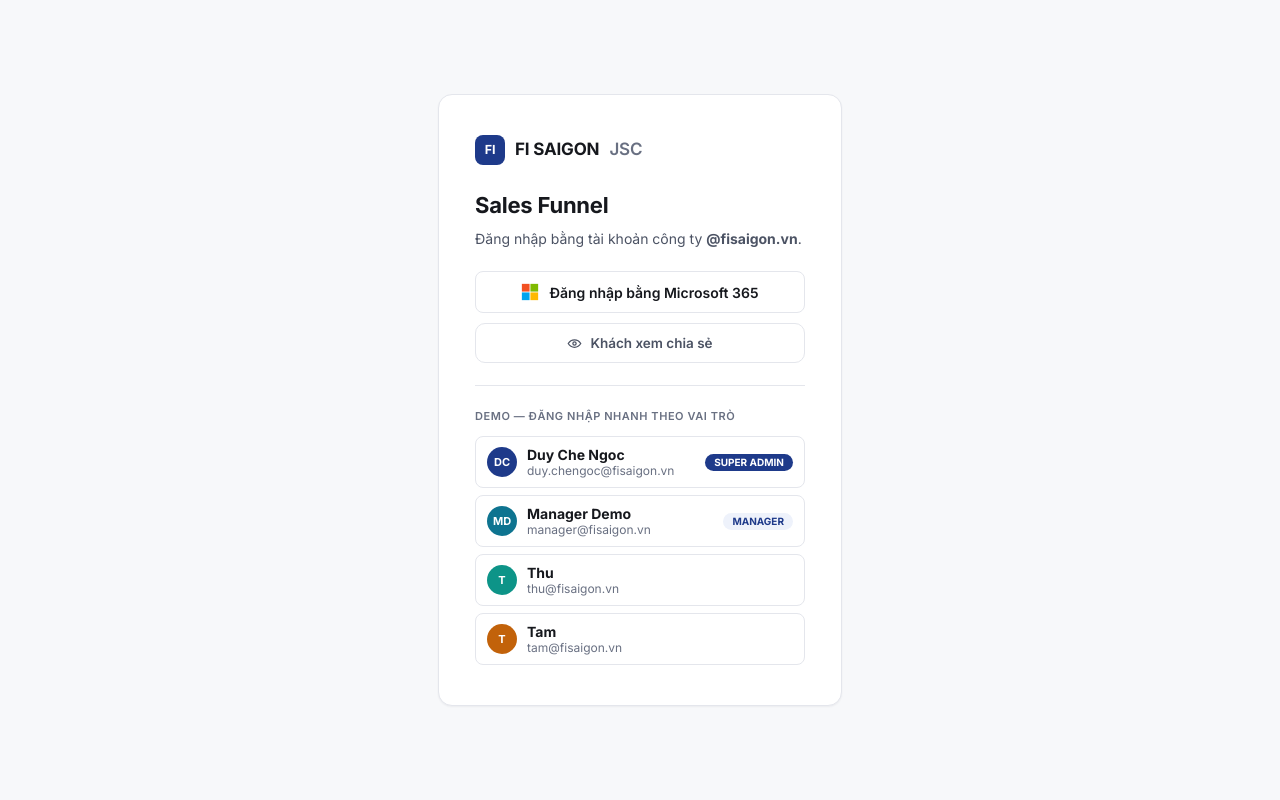
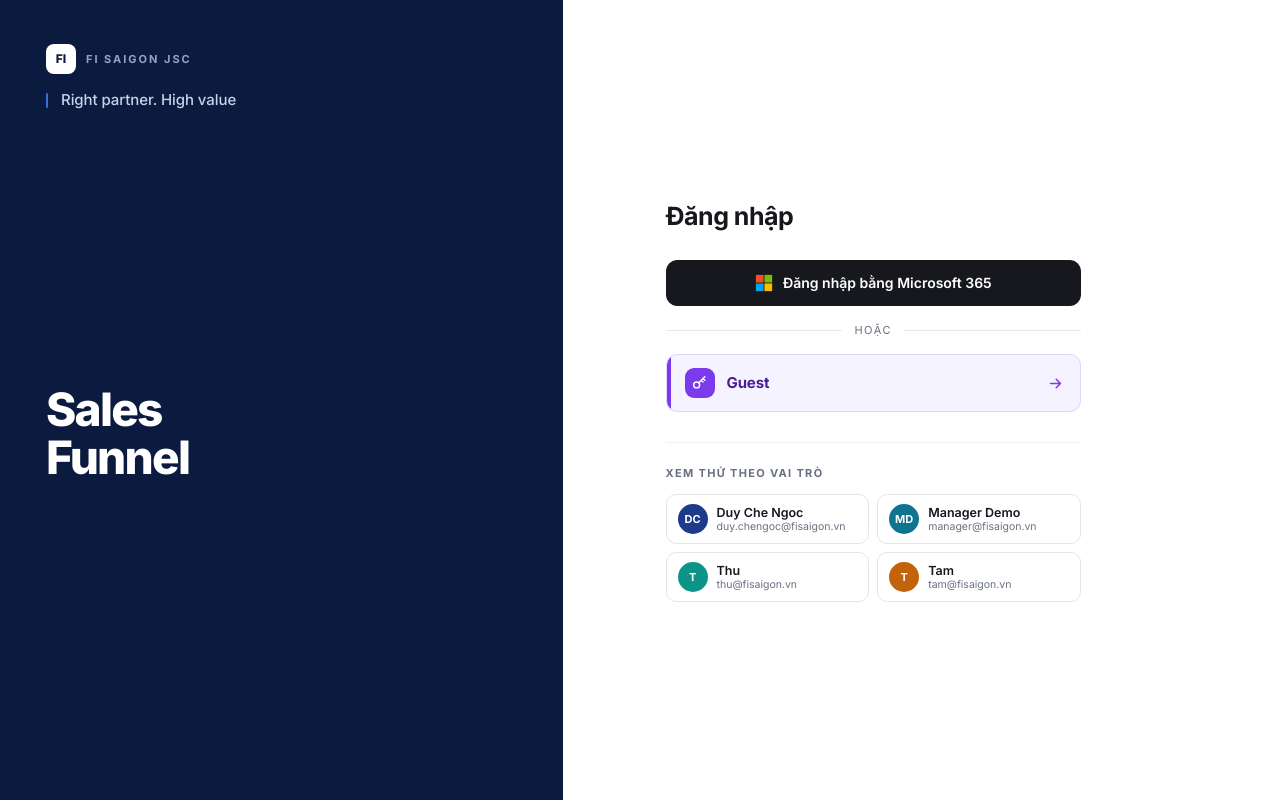
Before and after one commit to cnduy1192/project_sales, a plain HTML site: page index.html in a window 1280 px wide. Drawn offline with nearby package versions, Linux system fonts and the light colour scheme.

Commit message:
Add files via upload

```diff
--- a/index.html
+++ b/index.html
@@ -11,6 +11,7 @@
 <link rel="stylesheet" href="styles.css">
 <link rel="stylesheet" href="ui-kit.css">
 <link rel="stylesheet" href="share.css">
+<link rel="stylesheet" href="login.css">
 </head>
 <body>
 
@@ -353,5 +354,6 @@
 <script src="js/ui-kit.js"></script>
 <script src="js/share.js"></script>
 <script src="js/guest.js"></script>
+<script src="js/login-ui.js"></script>
 </body>
 </html>
--- /dev/null
+++ b/js/login-ui.js
@@ -0,0 +1,82 @@
+/* js/login-ui.js — Dựng lại màn đăng nhập (nạp CUỐI CÙNG).
+ * Không tạo mới nút .ms-btn / #roleRow — DI CHUYỂN node có sẵn để giữ nguyên handler
+ * do auth.js và config.js đã gắn. Nút khách đổi nhãn thành "Guest". */
+(function () {
+  "use strict";
+
+  const NCC_COLOR = { "Roquette": "#3B6BE0", "IFF": "#14B8A6", "Kimica": "#A78BFA" };
+  const FALLBACK = ["#3B6BE0", "#14B8A6", "#A78BFA"];
+
+  function counts() {
+    const recs = (typeof RECORDS !== "undefined" && RECORDS) || [];
+    const by = {};
+    recs.forEach(r => { if (r.ncc) by[r.ncc] = (by[r.ncc] || 0) + 1; });
+    const names = (typeof LISTS !== "undefined" && LISTS.nccs && LISTS.nccs.length)
+      ? LISTS.nccs.slice() : Object.keys(by);
+    return names.map((n, i) => ({
+      name: n, n: by[n] || 0, color: NCC_COLOR[n] || FALLBACK[i % FALLBACK.length],
+    }));
+  }
+
+  function build() {
+    const login = document.getElementById("login");
+    if (!login || login.dataset.rebuilt) return;
+    void counts;                     // giữ hàm cho lần dùng sau, không hiển thị số liệu ở cửa
+    const msBtn = login.querySelector(".ms-btn");
+    const roleRow = login.querySelector("#roleRow");
+    if (!msBtn || !roleRow) return;              // chưa sẵn sàng, thử lại sau
+    const guestBtn = login.querySelector("#btnGuest");
+
+    const shell = document.createElement("div");
+    shell.className = "login-shell";
+    shell.innerHTML =
+      '<aside class="lg-brand">' +
+        '<div class="lg-top">' +
+          '<div class="lg-eyebrow"><span class="lg-mark">FI</span>FI SAIGON JSC</div>' +
+          '<p class="lg-slogan">Right partner. High value</p>' +
+        '</div>' +
+        '<h1 class="lg-title">Sales<br>Funnel</h1>' +
+        '<span aria-hidden="true"></span>' +
+      '</aside>' +
+      '<main class="lg-pane">' +
+        '<h2 class="lg-h2">Đăng nhập</h2>' +
+        '<div class="lg-actions" id="lgActions"></div>' +
+        '<div class="lg-demo"><div class="lg-demo-h">Xem thử theo vai trò</div></div>' +
+      '</main>';
+
+    const card = login.querySelector(".login-card");
+    login.appendChild(shell);
+    const actions = shell.querySelector("#lgActions");
+
+    actions.appendChild(msBtn);                                   // giữ handler đăng nhập MS
+    const or = document.createElement("div");
+    or.className = "lg-or"; or.textContent = "hoặc";
+    actions.appendChild(or);
+
+    // nút Guest: đổi nhãn, giữ nguyên hành vi (mở popup nhập mã)
+    const g = guestBtn || document.createElement("button");
+    if (!guestBtn) {
+      g.id = "btnGuest"; g.type = "button"; g.className = "guest-btn";
+      g.onclick = () => { if (window.FISG_GUEST) FISG_GUEST.screen(); };
+    }
+    g.innerHTML =
+      '<span class="lg-guest-ico" aria-hidden="true">' +
+        '<svg width="17" height="17" viewBox="0 0 24 24" fill="none" stroke="currentColor" stroke-width="2" stroke-linecap="round" stroke-linejoin="round"><circle cx="8" cy="14" r="4.2"/><path d="M11 11l8.5-8.5M17 5l2.5 2.5M14.5 7.5L17 10"/></svg>' +
+      '</span>' +
+      '<span class="lg-guest-t">Guest</span>' +
+      '<svg class="lg-arrow" width="17" height="17" viewBox="0 0 24 24" fill="none" stroke="currentColor" stroke-width="2.2" stroke-linecap="round" stroke-linejoin="round" aria-hidden="true"><path d="M5 12h14M13 6l6 6-6 6"/></svg>';
+    actions.appendChild(g);
+
+    shell.querySelector(".lg-demo").appendChild(roleRow);          // giữ handler chọn vai trò
+    if (card) card.remove();
+    login.dataset.rebuilt = "1";
+  }
+
+  function boot() {
+    build();
+    setTimeout(build, 300);      // phòng khi guest.js gắn nút muộn hơn
+    setTimeout(build, 900);
+  }
+  if (document.readyState === "loading") document.addEventListener("DOMContentLoaded", boot);
+  else boot();
+})();
--- a/js/share.js
+++ b/js/share.js
@@ -40,7 +40,9 @@
   /* ---------- Dự phòng: list SharePoint (nếu có) ---------- */
   async function fetchSharesFromSP() {
     if (!live()) return [];
-    const items = await FISG_GRAPH.listItems(LIST());
+    let items = [];
+    try { items = await FISG_GRAPH.listItems(LIST()); }
+    catch (e) { return []; }        // chưa có list Shares -> coi như sổ rỗng, KHÔNG báo lỗi
     const supMap = {};
     try {
       (await FISG_GRAPH.listItems("Suppliers")).forEach(s => {
@@ -275,9 +277,15 @@
       }
       const ncc = scope === "Tất cả NCC" ? "" : $("shNcc").value;
       const expiry = $("shExp").value;
+      if (!workerUrl()) {
+        msg.innerHTML = 'Chưa cấu hình <b>SHARE_WORKER_URL</b> trong <code>js/sp-config.js</code>. ' +
+                        'Deploy Share Gateway theo <code>FISG_Share_Worker.js</code> rồi dán URL vào đó.';
+        msg.className = "sh-hint err"; return;
+      }
       $("shSave").disabled = true; msg.textContent = "Đang lưu…"; msg.className = "sh-hint";
       try {
-        const all = await fetchShares();
+        let all = [];
+        try { all = await fetchShares(); } catch (e) { all = []; }
         if (all.some(s => s.key === k && s.active)) {
           msg.textContent = "KEY này đang được dùng. Chọn mã khác."; msg.className = "sh-hint err";
           $("shSave").disabled = false; return;
--- /dev/null
+++ b/login.css
@@ -0,0 +1,118 @@
+/* login.css — Màn đăng nhập.
+   Bảng trái: chỉ tên công ty, slogan và tên sản phẩm — chữ ít, khoảng trống nhiều.
+   Bảng phải: ba lối vào; Guest là khối tím, điểm màu duy nhất trên nền trắng. */
+
+.login-shell {
+  position: fixed; inset: 0; display: grid;
+  grid-template-columns: minmax(0, 44%) minmax(0, 56%);
+  background: var(--surface);
+}
+
+/* ---------- Trái: bảng thương hiệu ---------- */
+.lg-brand {
+  position: relative; overflow: hidden;
+  display: flex; flex-direction: column; justify-content: space-between;
+  padding: 44px 46px; background: #0B1A3F; color: #fff;
+}
+.lg-eyebrow {
+  display: flex; align-items: center; gap: 10px;
+  font-size: 11px; font-weight: 700; letter-spacing: .18em; text-transform: uppercase;
+  color: #94A3C4;
+}
+.lg-mark {
+  width: 30px; height: 30px; border-radius: 8px; background: #fff; color: #0B1A3F;
+  display: flex; align-items: center; justify-content: center; font-size: 12px; font-weight: 800;
+  letter-spacing: 0;
+}
+.lg-slogan {
+  margin-top: 15px; padding-left: 15px; position: relative;
+  font-size: 15px; font-weight: 500; line-height: 1.5; letter-spacing: -.005em; color: #C7D2E8;
+}
+.lg-slogan::before {
+  content: ""; position: absolute; left: 0; top: 4px; bottom: 4px; width: 2px;
+  border-radius: 2px; background: #3B6BE0;
+}
+.lg-title {
+  font-size: 46px; line-height: 1.03; font-weight: 800; letter-spacing: -.038em;
+}
+
+/* ---------- Phải: ba lối vào ---------- */
+.lg-pane {
+  display: flex; flex-direction: column; justify-content: center;
+  padding: 44px 8vw; max-width: 620px;
+}
+.lg-h2 { font-size: 25px; font-weight: 700; letter-spacing: -.02em; }
+.lg-actions { margin-top: 24px; display: flex; flex-direction: column; gap: 10px; }
+
+/* nút Microsoft — lối chính */
+.login-shell .ms-btn {
+  width: 100%; display: flex; align-items: center; justify-content: center; gap: 10px;
+  padding: 13px 16px; border-radius: 11px; cursor: pointer;
+  border: 1px solid var(--ink); background: var(--ink); color: #fff;
+  font-size: 14px; font-weight: 600; font-family: inherit;
+  transition: background .15s, border-color .15s;
+}
+.login-shell .ms-btn:hover { background: #000; border-color: #000; }
+.login-shell .ms-btn:focus-visible { outline: 2px solid var(--accent); outline-offset: 2px; }
+
+/* nút Guest — điểm nhấn duy nhất trên nền trắng.
+   Tím = màu của chế độ khách trong app, nên nổi bật mà vẫn đúng ngôn ngữ hệ thống. */
+.login-shell .guest-btn {
+  position: relative; width: 100%; margin: 0; padding: 13px 16px 13px 18px;
+  display: grid; grid-template-columns: 30px 1fr auto; align-items: center; gap: 12px;
+  border: 1px solid #DDD6FE; border-radius: 11px; background: #F5F3FF;
+  cursor: pointer; text-align: left; font-family: inherit; overflow: hidden;
+  transition: background .16s, border-color .16s, transform .16s;
+}
+.login-shell .guest-btn::before {
+  content: ""; position: absolute; left: 0; top: 0; bottom: 0; width: 4px; background: #7C3AED;
+}
+.login-shell .guest-btn:hover {
+  background: #EDE9FE; border-color: #C4B5FD; transform: translateY(-1px);
+}
+.login-shell .guest-btn:active { transform: none; }
+.login-shell .guest-btn:focus-visible { outline: 2px solid #7C3AED; outline-offset: 2px; }
+.lg-guest-ico {
+  width: 30px; height: 30px; border-radius: 9px; background: #7C3AED; color: #fff;
+  display: flex; align-items: center; justify-content: center;
+}
+.lg-guest-t {
+  font-size: 15px; font-weight: 700; color: #4C1D95; line-height: 1.25; letter-spacing: -.01em;
+}
+.lg-arrow { color: #7C3AED; transition: transform .16s; }
+.login-shell .guest-btn:hover .lg-arrow { transform: translateX(3px); }
+
+.lg-or {
+  display: flex; align-items: center; gap: 12px; margin: 6px 0;
+  font-size: 11px; color: var(--ink-3); text-transform: uppercase; letter-spacing: .12em;
+}
+.lg-or::before, .lg-or::after { content: ""; flex: 1; height: 1px; background: var(--line); }
+
+/* khối demo — yên tĩnh, không cạnh tranh với hai lối trên */
+.lg-demo { margin-top: 30px; padding-top: 22px; border-top: 1px solid var(--line-2); }
+.lg-demo-h {
+  font-size: 11px; font-weight: 700; letter-spacing: .12em; text-transform: uppercase; color: var(--ink-3);
+}
+.login-shell #roleRow { margin-top: 12px; display: grid; grid-template-columns: 1fr 1fr; gap: 8px; }
+.login-shell .role-btn {
+  display: flex; align-items: center; gap: 9px; padding: 9px 11px; cursor: pointer;
+  border: 1px solid var(--line); border-radius: 10px; background: var(--surface);
+  text-align: left; font-family: inherit; transition: border-color .14s, background .14s;
+}
+.login-shell .role-btn:hover { border-color: var(--accent-border); background: var(--accent-soft); }
+.login-shell .role-btn:focus-visible { outline: 2px solid var(--accent); outline-offset: 2px; }
+.login-shell .role-btn b { font-size: 12.5px; font-weight: 600; display: block; }
+.login-shell .role-btn small { font-size: 10.5px; color: var(--ink-3); display: block; }
+.login-shell .role-btn .badge-admin, .login-shell .role-btn .badge-mgr { display: none; }
+
+@media (max-width: 900px) {
+  .login-shell { grid-template-columns: 1fr; grid-template-rows: auto 1fr; overflow: auto; }
+  .lg-brand { padding: 26px 24px 28px; }
+  .lg-slogan { margin-top: 12px; font-size: 13.5px; }
+  .lg-title { font-size: 32px; margin-top: 20px; }
+  .lg-pane { padding: 30px 24px 40px; max-width: none; }
+  .login-shell #roleRow { grid-template-columns: 1fr; }
+}
+@media (prefers-reduced-motion: reduce) {
+  .login-shell .guest-btn, .lg-arrow { transition: none; }
+}
```
